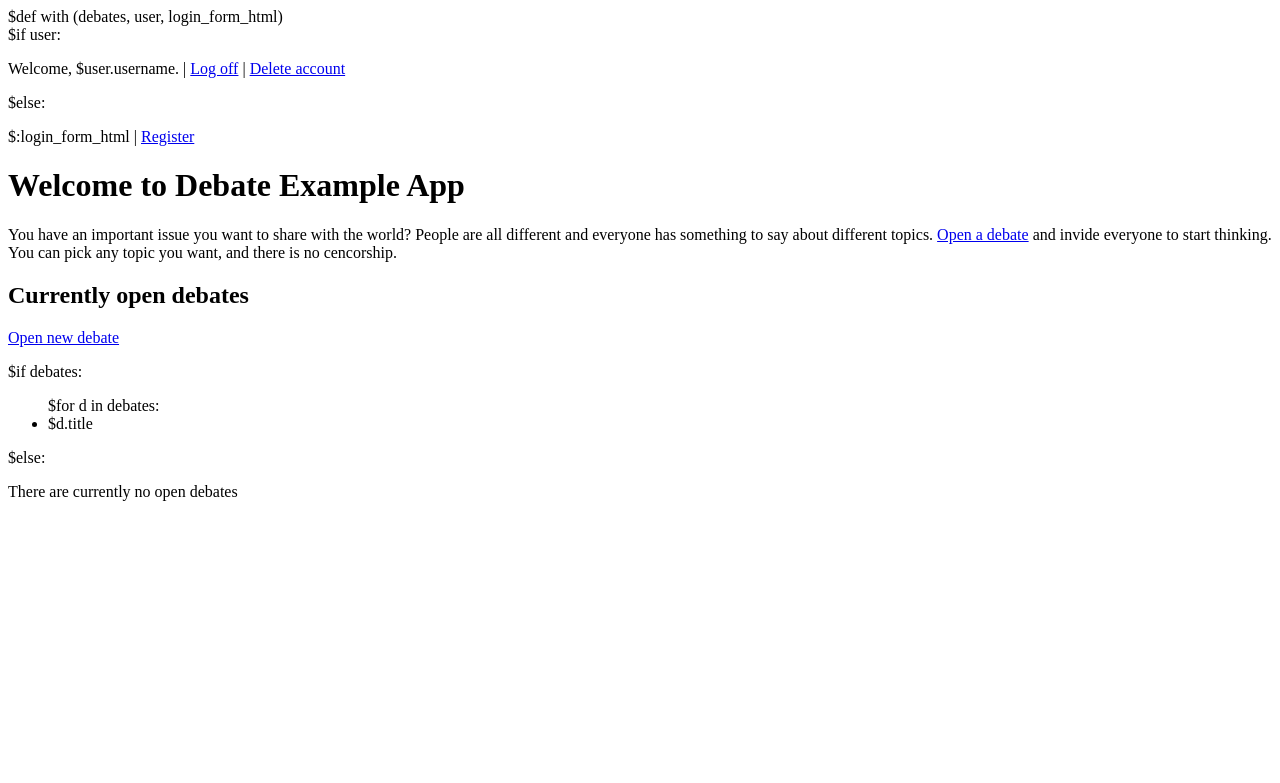
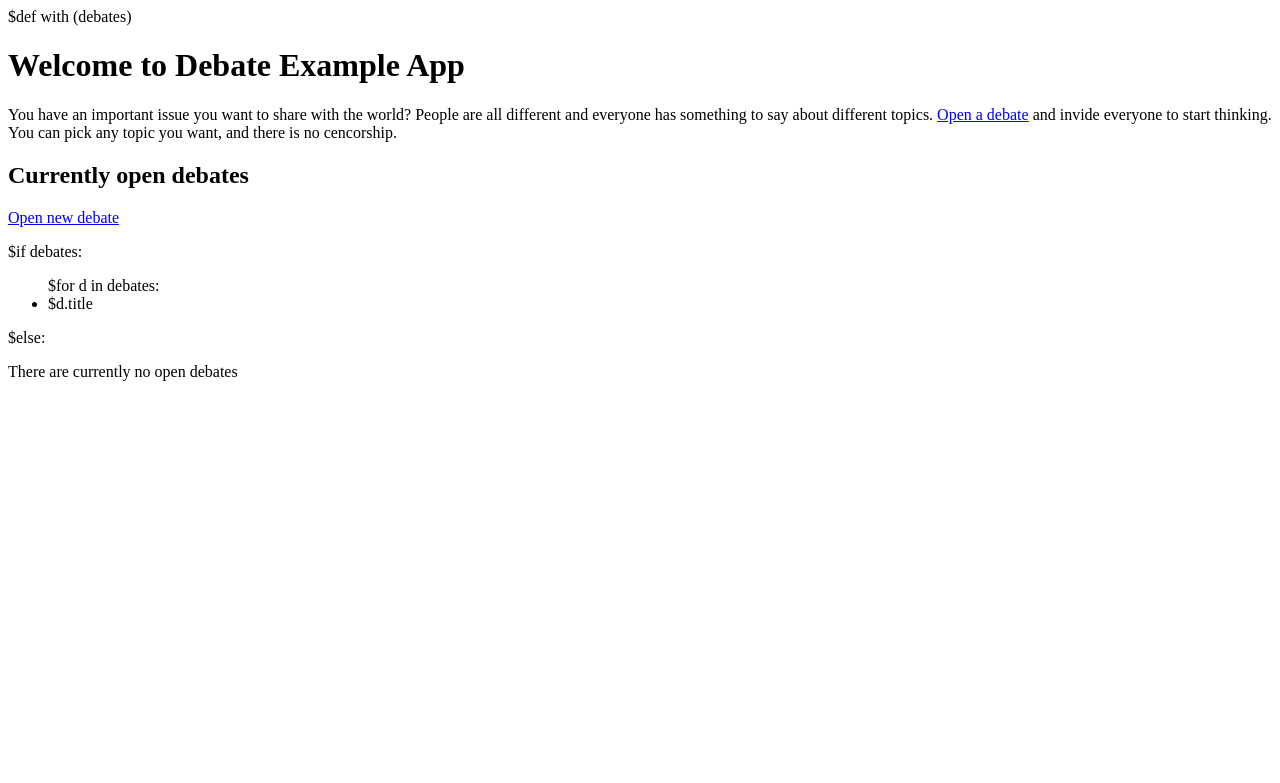
Before and after one commit to foxbunny/acl.py, a Python web app: template debate_example_app/templates/debates.html in a window 1280 px wide. Shown: the top 783 px of the page. Run offline with Jinja, Linux system fonts and the light colour scheme; the template is opened without the code that fills it, so the values that code supplies are empty.

Commit message:
Clean up debates template so that it can be used as a partial template

```diff
--- a/debate_example_app/templates/debates.html
+++ b/debate_example_app/templates/debates.html
@@ -1,19 +1,4 @@
-$def with (debates, user, login_form_html)
-
-<!DOCTYPE html PUBLIC "-//W3C//DTD XHTML 1.1//EN" "http://www.w3.org/1999/xhtml">
-
-<html xmlns="http://www.w3.org/1999/xhtml" xml:lang="en">
-    <head>
-        <title>Debate club</title>
-        <meta http-equiv="content-type" content="text/html; charset=utf-8" />
-    </head>
-    <body>
-        <div id="login">
-        $if user:
-            <p>Welcome, $user.username. | <a href="/logoff">Log off</a> | <a href="/unregister">Delete account</a></p>
-        $else:
-            <p>$:login_form_html | <a href="/register">Register</a></p>
-        </div>
+$def with (debates)
 
 <h1>Welcome to Debate Example App</h1>
 <p>You have an important issue you want to share with the world? People are all different and everyone has something to say about different topics. <a href="/new">Open a debate</a> and invide everyone to start thinking. You can pick any topic you want, and there is no cencorship.</a>
@@ -29,5 +14,3 @@ $def with (debates, user, login_form_html)
 $else:
     <p>There are currently no open debates</p>
 </div>
-    </body>
-</html>
```
Lines whose indentation alone changed are shown as unchanged.
